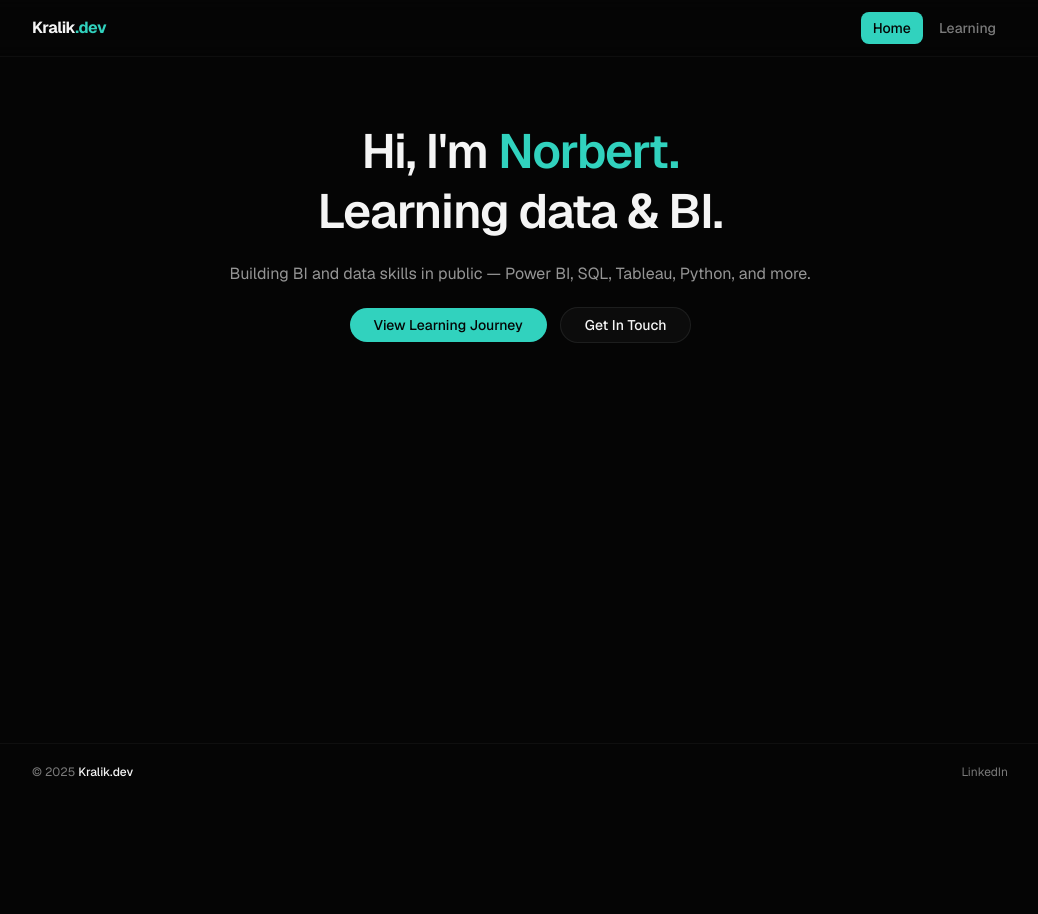
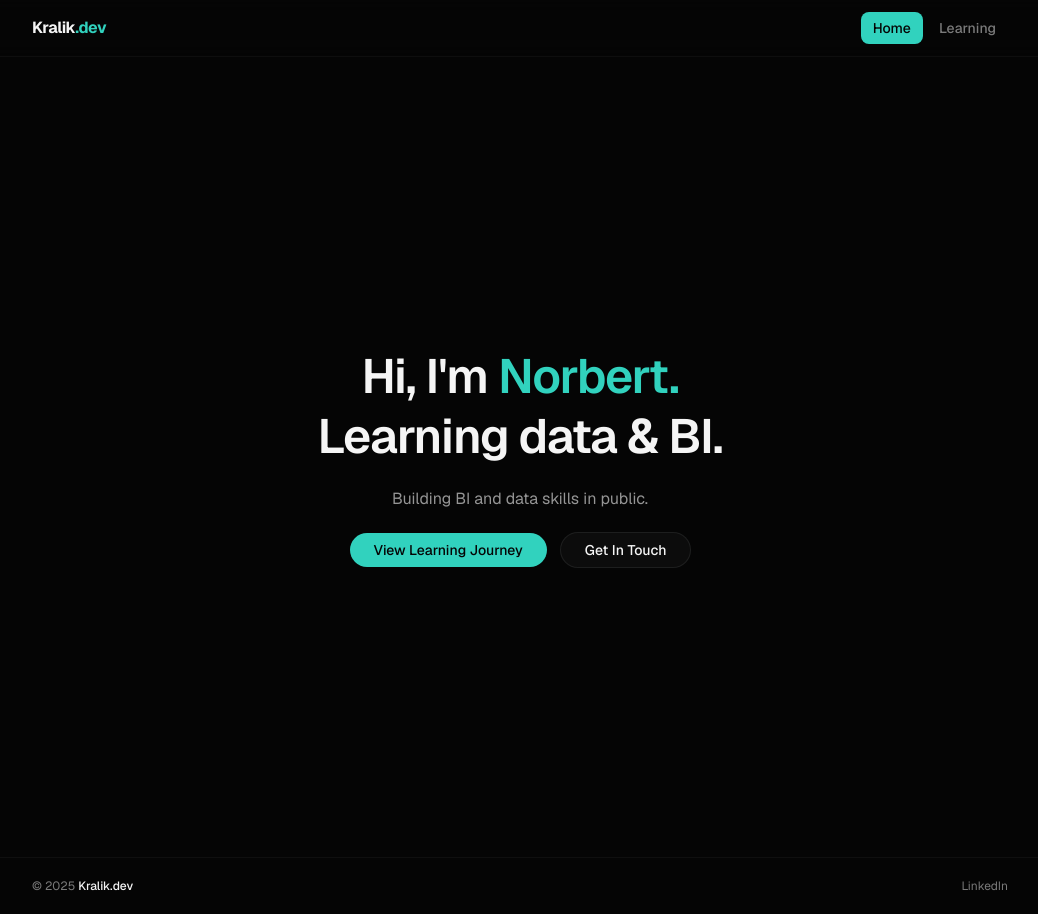
Before and after one commit to kraliken/kraliknorbert, a Next.js app: page / in a window 1280 px wide. Shown: the whole page, without its empty margins (115-1153 px from the left). Before the commit the page ends 800 px from the top, so only its background shows below. Built offline with nearby package versions, Linux system fonts and the light colour scheme.

Commit message:
fix: center hero vertically, remove tech list from description, dedup learning page title

```diff
--- a/app/(content)/learning/page.tsx
+++ b/app/(content)/learning/page.tsx
@@ -15,10 +15,7 @@ export default function LearningPage() {
   return (
     <div className="mx-auto w-full max-w-5xl px-6 py-8 space-y-4">
       <FadeUp className="space-y-2">
-        <p className="text-xs font-medium uppercase tracking-widest text-primary">
-          learning journey
-        </p>
-        <h1 className="text-4xl font-semibold tracking-tight">Learning</h1>
+        <h1 className="text-4xl font-semibold tracking-tight">My Learning</h1>
         <p className="max-w-xl text-foreground/60">
           My learning journey — course by course, stage by stage. Only completed, understood work shown.
         </p>
--- a/app/page.tsx
+++ b/app/page.tsx
@@ -4,9 +4,10 @@ import { FadeIn } from "@/components/fade-in"
 
 export default function HomePage() {
   return (
-    <div className="mx-auto w-full max-w-5xl px-6 py-16">
+    <div className="flex flex-col min-h-screen">
+      <div className="mx-auto w-full max-w-5xl px-6 flex-1 flex flex-col items-center justify-center">
         {/* Hero */}
-      <section className="text-center space-y-6">
+        <section className="text-center space-y-6 w-full">
           <FadeIn delay={0.6} className="space-y-5">
             <h1 className="text-4xl font-semibold tracking-tight leading-tight sm:text-5xl mx-auto max-w-2xl">
               Hi, I&apos;m{" "}
@@ -16,7 +17,7 @@ export default function HomePage() {
             </h1>
 
             <p className="text-base leading-relaxed text-foreground/60 mx-auto max-w-2xl">
-            Building BI and data skills in public — Power BI, SQL, Tableau, Python, and more.
+              Building BI and data skills in public.
             </p>
 
             <div className="flex flex-wrap items-center justify-center gap-3">
@@ -37,5 +38,6 @@ export default function HomePage() {
           </FadeIn>
         </section>
       </div>
+    </div>
   )
 }
```
Lines whose indentation alone changed are shown as unchanged.
